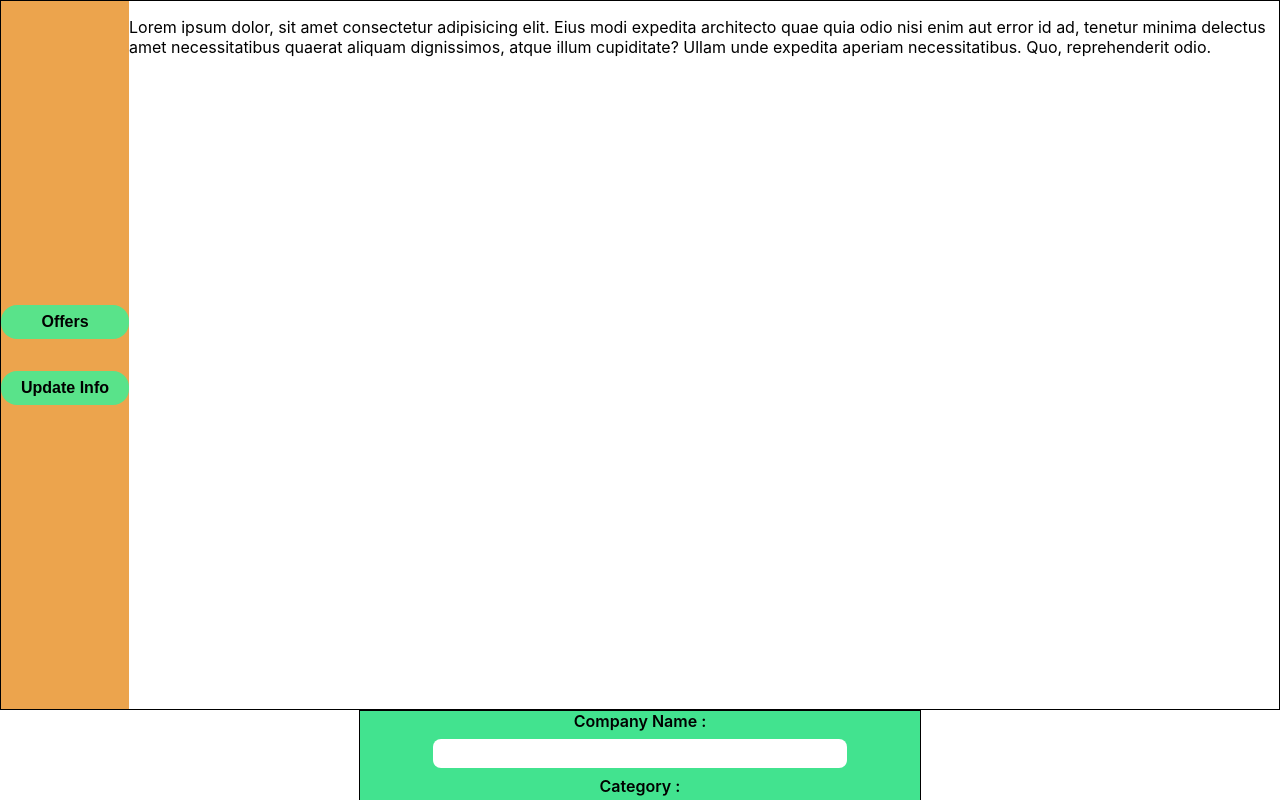
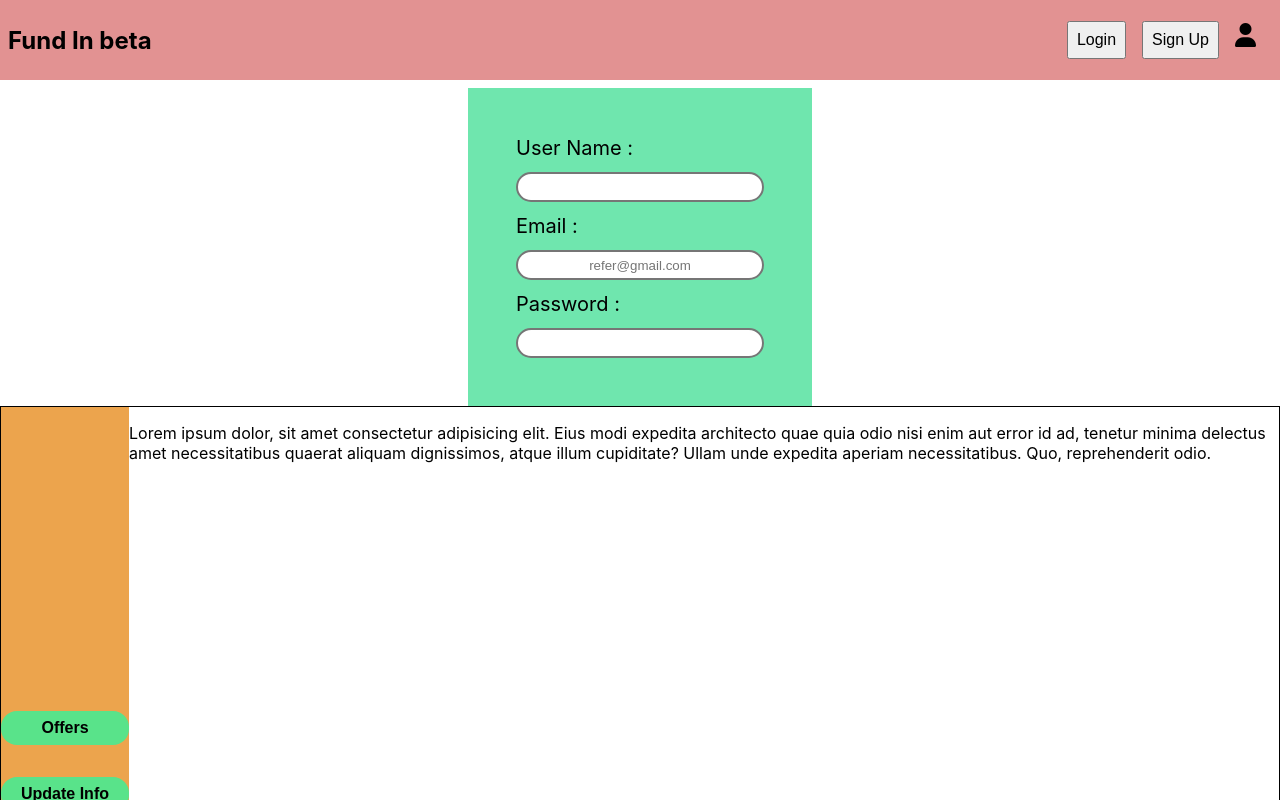
Before and after one commit to nktaaa/fundin, a React (Create React App) app: page / in a window 1280 px wide. Shown: the top 800 px of the page. Built offline with nearby package versions, Linux system fonts and the light colour scheme.

Commit message:
made changes

```diff
--- a/src/App.js
+++ b/src/App.js
@@ -1,15 +1,15 @@
 
 import './App.css';
-// import {Navbar} from './components/Navbar';
+import {Navbar} from './components/Navbar';
 import { UpdateInfo } from './components/UpdateInfo';
-// import {Signuppage} from './components/Signup';
+import {Signuppage} from './components/Signup';
 import { DashBoard } from './components/DashBoard';
 function App() {
   return (
     <div className="App">
       <>
-      {/* <Navbar/> */}
-      {/* <Signuppage/> */}
+      <Navbar/>
+      <Signuppage/>
       <DashBoard/>
       <UpdateInfo/>
       </>
```
